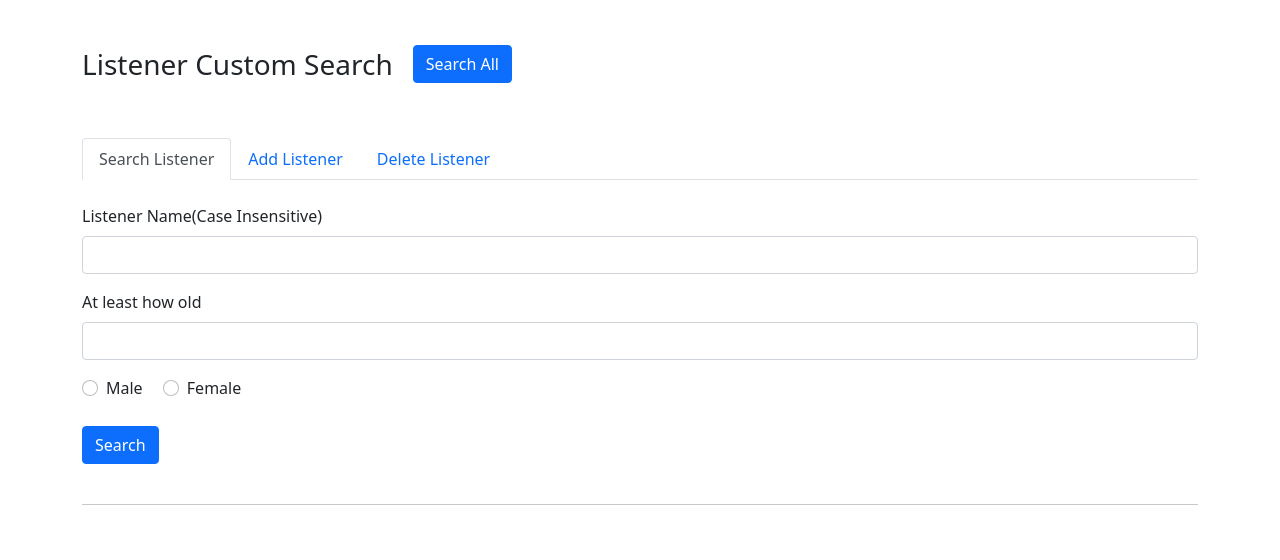
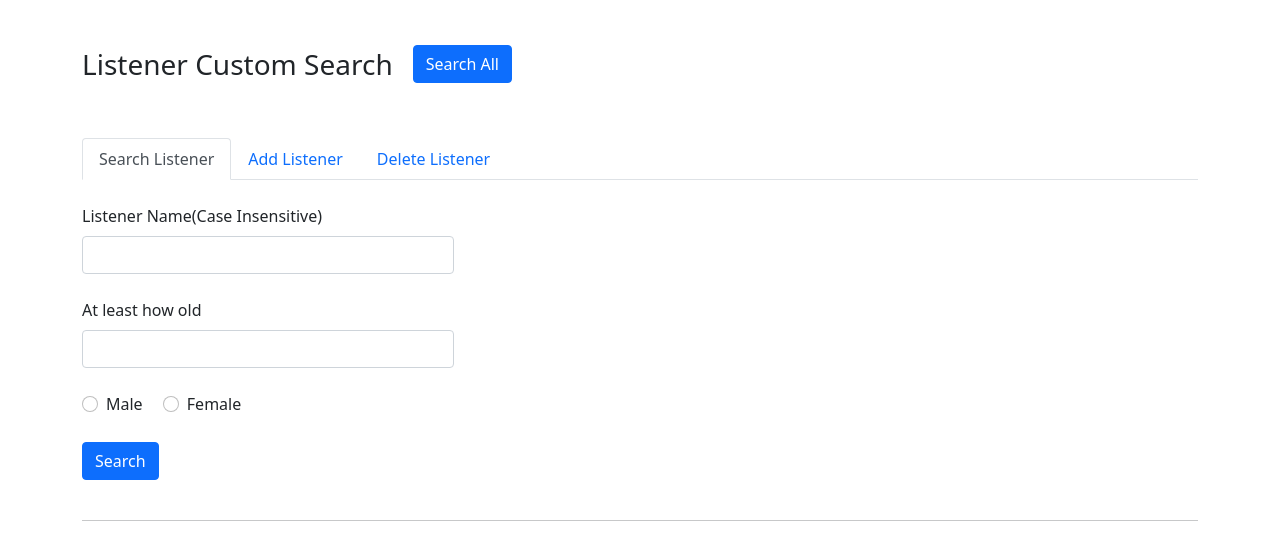
Before and after one commit to Calypso52/4111-project1.3, a Flask app: page /listener in a window 1280 px wide. Shown: the part 56-616 px from the top of the page. Run offline with Flask 2, Linux system fonts and the light colour scheme; parts of the project's set-up code (start-up, migrations or seed data) failed here and were passed over; some libraries are stand-ins or nearby versions.

Commit message:
listener_form_validation

```diff
--- a/webserver/static/listener/listener.js
+++ b/webserver/static/listener/listener.js
@@ -13,4 +13,20 @@ $(document).ready(function(){
             tabTrigger.show()
         })
     })
+
+    // Fetch all the forms we want to apply custom Bootstrap validation styles to
+    var forms = document.querySelectorAll('.needs-validation')
+
+    // Loop over them and prevent submission
+    Array.prototype.slice.call(forms)
+        .forEach(function (form) {
+            form.addEventListener('submit', function (event) {
+                if (!form.checkValidity()) {
+                    event.preventDefault()
+                    event.stopPropagation()
+                }
+
+                form.classList.add('was-validated')
+            }, false)
+        })
 })
--- a/webserver/templates/listener/listener.html
+++ b/webserver/templates/listener/listener.html
@@ -43,15 +43,22 @@
         <!-- search listener function -->
         <div class="tab-pane fade show active" id="home" role="tabpanel" aria-labelledby="home-tab">
             <br>
-            <form action="/listener/find" method="POST">
-                <div class="mb-3">
+            <form action="/listener/find" method="POST" class="row">
+                <div class="col-md-12">
+                    <div class="col-md-4">
                         <label for="name" class="form-label">Listener Name(Case Insensitive)</label>
                         <input type="text" class="form-control" id="name" name="name">
                     </div>
-                <div class="mb-3">
+                </div>
+                <div class="col-md-12">
+                    <div class="col-md-4">
+                        <br>
                         <label for="age" class="form-label">At least how old</label>
                         <input type="text" class="form-control" id="age" name="age">
                     </div>
+                </div>
+                <div class="col-md-12">
+                    <br>
                     <div class="form-check form-check-inline">
                         <input class="form-check-input" type="radio" name="gender" id="inlineRadio1" value="M">
                         <label class="form-check-label" for="gender">Male</label>
@@ -60,45 +67,64 @@
                         <input class="form-check-input" type="radio" name="gender" id="inlineRadio2" value="F">
                         <label class="form-check-label" for="gender">Female</label>
                     </div>
-                <br>
+                </div>
+                <div class="col-md-12">
                     <br>
                     <button type="submit" class="btn btn-primary">Search</button>
+                </div>
             </form>
         </div>
         <!-- add listener function -->
         <div class="tab-pane fade" id="profile" role="tabpanel" aria-labelledby="profile-tab">
             <br>
-            <form action="/listener/add" method="POST">
-                <div class="mb-3">
+            <form action="/listener/add" method="POST" class="row needs-validation" novalidate>
+                <div class="col-md-12">
+                    <div class="col-md-4">
                         <label for="name" class="form-label">Name(Case Sensitive)</label>
-                    <input type="text" class="form-control" id="name" name="name">
+                        <input type="text" class="form-control" id="name" name="name" required>
+                        <div class="invalid-feedback">Please input listener name.</div>
                     </div>
-                <div class="mb-3">
+                </div>
+                <div class="col-md-12">
+                    <div class="col-md-4">
+                        <br>
                         <label for="age" class="form-label">Age</label>
-                    <input type="text" class="form-control" id="age" name="age">
+                        <input type="text" class="form-control" id="age" name="age" required>
+                        <div class="invalid-feedback">Please input listener age.</div>
                     </div>
+                </div>
+                <div class="col-md-12">
+                    <br>
                     <div class="form-check form-check-inline">
-                    <input class="form-check-input" type="radio" name="gender" id="inlineRadio1" value="M">
+                        <input class="form-check-input" type="radio" name="gender" id="inlineRadio1" value="M" required>
                         <label class="form-check-label" for="gender">Male</label>
                     </div>
                     <div class="form-check form-check-inline">
-                    <input class="form-check-input" type="radio" name="gender" id="inlineRadio2" value="F">
+                        <input class="form-check-input" type="radio" name="gender" id="inlineRadio2" value="F" required>
                         <label class="form-check-label" for="gender">Female</label>
                     </div>
-                <br>
+                </div>
+                <div class="col-md-12">
                     <br>
                     <button type="submit" class="btn btn-primary">Add</button>
+                </div>
             </form>
         </div>
         <!-- delete listener function -->
         <div class="tab-pane fade" id="contact" role="tabpanel" aria-labelledby="contact-tab">
             <br>
-            <form action="/listener/delete" method="POST">
-                <div class="mb-3">
+            <form action="/listener/delete" method="POST" class="row needs-validation" novalidate>
+                <div class="col-md-12">
+                    <div class="col-md-4">
                         <label for="name" class="form-label">Name(Case Sensitive)</label>
-                    <input type="text" class="form-control" id="name" name="name">
+                        <input type="text" class="form-control" id="name" name="name" required>
+                        <div class="invalid-feedback">Please input listener name.</div>
                     </div>
+                </div>
+                <div class="col-md-12">
+                    <br>
                     <button type="submit" class="btn btn-primary">Delete</button>
+                </div>
             </form>
         </div>
     </div>
```
Also changed, not shown: webserver/static/artist/artist.js (+8 -8 lines). Lines whose indentation alone changed are shown as unchanged.
